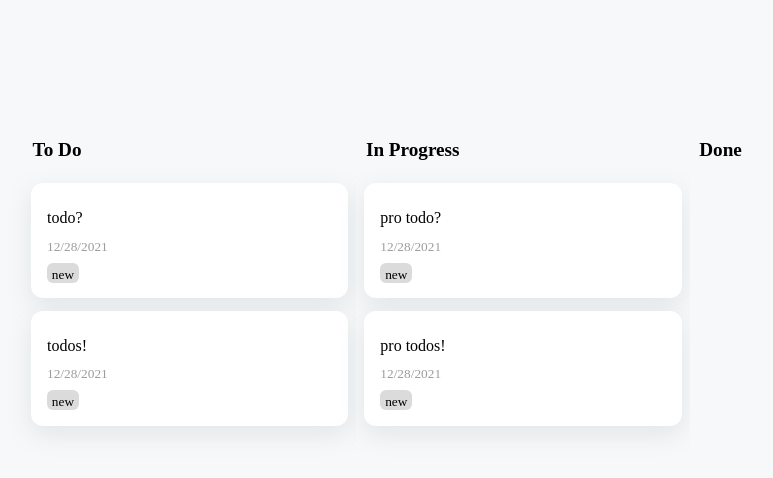
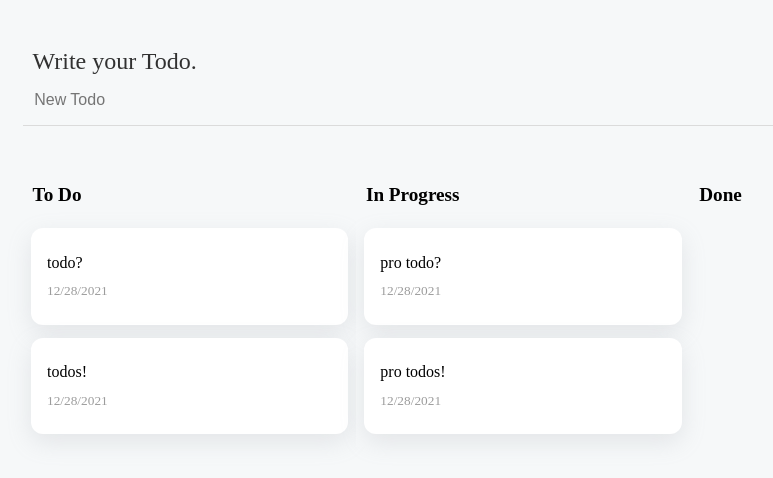
Before and after one commit to chkim116/samplejs, a React (Create React App) app in the folder react-kanban-board/: page / in a window 1280 px wide. Shown: the top 478 px of the page, without its empty margins (117-890 px from the left). Built offline with nearby package versions, Linux system fonts and the light colour scheme.

Commit message:
feat create new todo

```diff
--- a/react-kanban-board/src/App.tsx
+++ b/react-kanban-board/src/App.tsx
@@ -17,6 +17,6 @@ const AppLayout = styled.section`
     width: 100%;
     height: 100vh;
     display: flex;
+    flex-direction: column;
     align-items: center;
-    background-color: #f6f8f9;
 `;
--- a/react-kanban-board/src/GlobalStyle.tsx
+++ b/react-kanban-board/src/GlobalStyle.tsx
@@ -8,11 +8,18 @@ const GlobalStyle = () => {
                 body {
                     padding: 0;
                     margin: 0;
+                    font-size: 16px;
+                    background-color: #f6f8f9;
                 }
 
                 h1,
                 p {
                     margin: 0;
+                }
+
+                button {
+                    border: none;
+                    cursor: pointer;
                 }
             `}
         ></Global>
--- a/react-kanban-board/src/components/Kanban.tsx
+++ b/react-kanban-board/src/components/Kanban.tsx
@@ -4,6 +4,7 @@ import { DragDropContext, DropResult } from "react-beautiful-dnd";
 import KanbanColumn from "./KanbanColumn";
 
 const Kanban = () => {
+    const [addTodoText, setAddTodoText] = useState("");
     const [columns, setColumns] = useState({
         1: {
             type: "To Do",
@@ -12,13 +13,11 @@ const Kanban = () => {
                     id: 1,
                     text: "todo?",
                     date: new Date().toLocaleDateString(),
-                    tag: "new",
                 },
                 {
                     id: 2,
                     text: "todos!",
                     date: new Date().toLocaleDateString(),
-                    tag: "new",
                 },
             ],
         },
@@ -29,13 +28,11 @@ const Kanban = () => {
                     id: 12,
                     text: "pro todo?",
                     date: new Date().toLocaleDateString(),
-                    tag: "new",
                 },
                 {
                     id: 122,
                     text: "pro todos!",
                     date: new Date().toLocaleDateString(),
-                    tag: "new",
                 },
             ],
         },
@@ -102,7 +99,44 @@ const Kanban = () => {
         }
     }
 
+    function handleChangeTodo(e) {
+        setAddTodoText(e.target.value);
+    }
+
+    function handleAddTodo(e) {
+        e.preventDefault();
+        const date = new Date();
+        const newTodo = {
+            id: date.getTime(),
+            text: addTodoText,
+            date: date.toLocaleDateString(),
+        };
+
+        const TODO_ID = 1;
+        setColumns((prev) => ({
+            ...prev,
+            [TODO_ID]: {
+                ...prev[TODO_ID],
+                data: [...prev[TODO_ID].data, newTodo],
+            },
+        }));
+
+        setAddTodoText("");
+    }
+
     return (
+        <>
+            <KanbanItemCreator>
+                <p>Write your Todo.</p>
+                <KanbanItemCreatorInput onSubmit={handleAddTodo}>
+                    <input
+                        type="text"
+                        value={addTodoText}
+                        onChange={handleChangeTodo}
+                        placeholder="New Todo"
+                    />
+                </KanbanItemCreatorInput>
+            </KanbanItemCreator>
             <Container>
                 <DragDropContext onDragEnd={handleDragEnd}>
                     {Object.entries(columns).map(([columnId, column]) => (
@@ -116,6 +150,7 @@ const Kanban = () => {
                     ))}
                 </DragDropContext>
             </Container>
+        </>
     );
 };
 
@@ -126,7 +161,6 @@ const Container = styled.div`
     width: 100%;
     margin: 0 auto;
     display: flex;
-    align-items: center;
     justify-content: space-between;
 `;
 
@@ -141,3 +175,30 @@ const KanbanTitle = styled.h1`
     padding: 0.5em;
     text-align: left;
 `;
+
+const KanbanItemCreator = styled.div`
+    width: 100%;
+    max-width: 1000px;
+    display: flex;
+    flex-direction: column;
+    margin: 3em 0;
+
+    p {
+        padding-left: 0.4em;
+        font-size: 1.5rem;
+        color: #313131;
+    }
+`;
+
+const KanbanItemCreatorInput = styled.form`
+    width: 100%;
+    input {
+        width: 100%;
+        border: none;
+        outline: none;
+        padding: 1em 0.7em;
+        font-size: 1rem;
+        background-color: #f6f8f9;
+        border-bottom: 1px solid #dbdbdb;
+    }
+`;
--- a/react-kanban-board/src/components/KanbanColumn.tsx
+++ b/react-kanban-board/src/components/KanbanColumn.tsx
@@ -42,5 +42,5 @@ const KanbanColumnBlock = styled.div<{ isDraggingOver: boolean }>`
             : css`
                   background-color: #f6f8f9;
               `}
-    min-height: 500px;
+    margin-bottom: 2em;
 `;
--- a/react-kanban-board/src/components/KanbanColumnItem.tsx
+++ b/react-kanban-board/src/components/KanbanColumnItem.tsx
@@ -21,11 +21,6 @@ const KanbanColumnItem = ({ item, index }: Props) => {
                     </div>
                     <div>
                         <small>{item.date}</small>
-                    </div>
-                    <div>
-                        <span>
-                            <small>{item.tag}</small>
-                        </span>
                     </div>
                 </KanbanItem>
             )}
@@ -51,12 +46,4 @@ const KanbanItem = styled.div`
         color: #9c9c9c;
         margin-bottom: 0.6em;
     }
-    /* tag */
-    div:nth-of-type(3) {
-        span {
-            border-radius: 6px;
-            padding: 0.1em 0.3em;
-            background-color: #dbdbdb;
-        }
-    }
 `;
```
Lines whose indentation alone changed are shown as unchanged.
